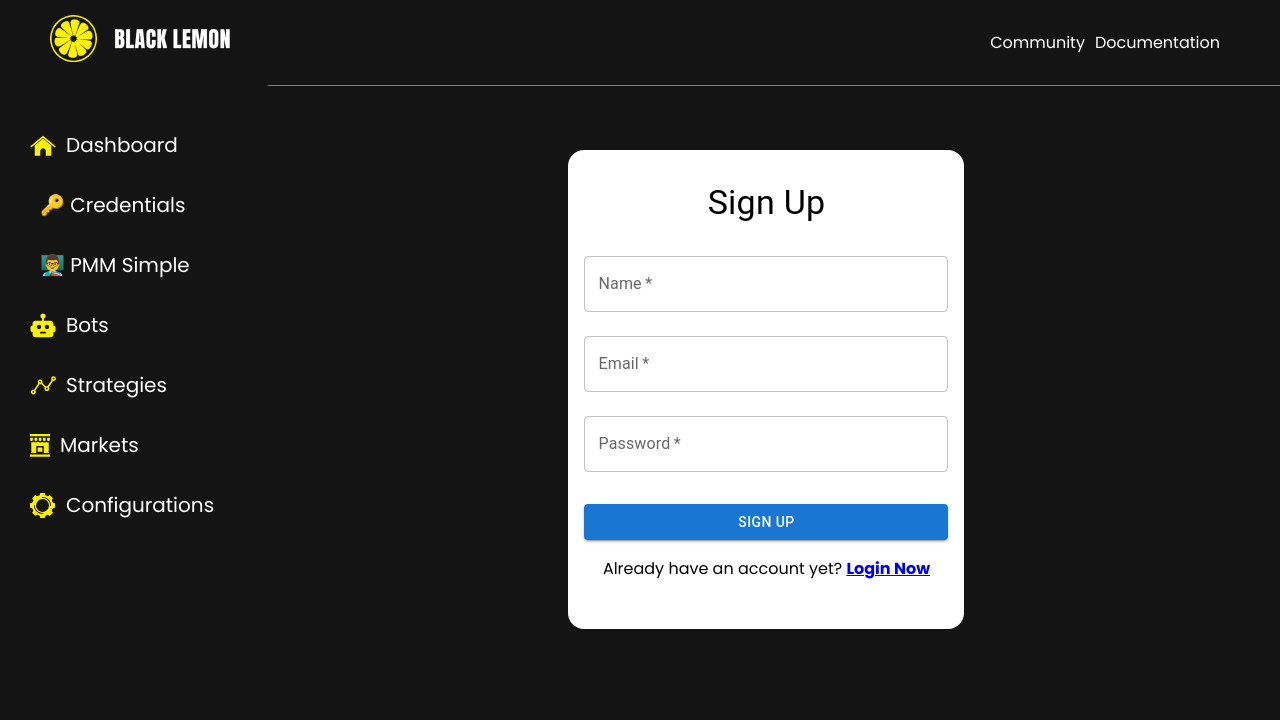
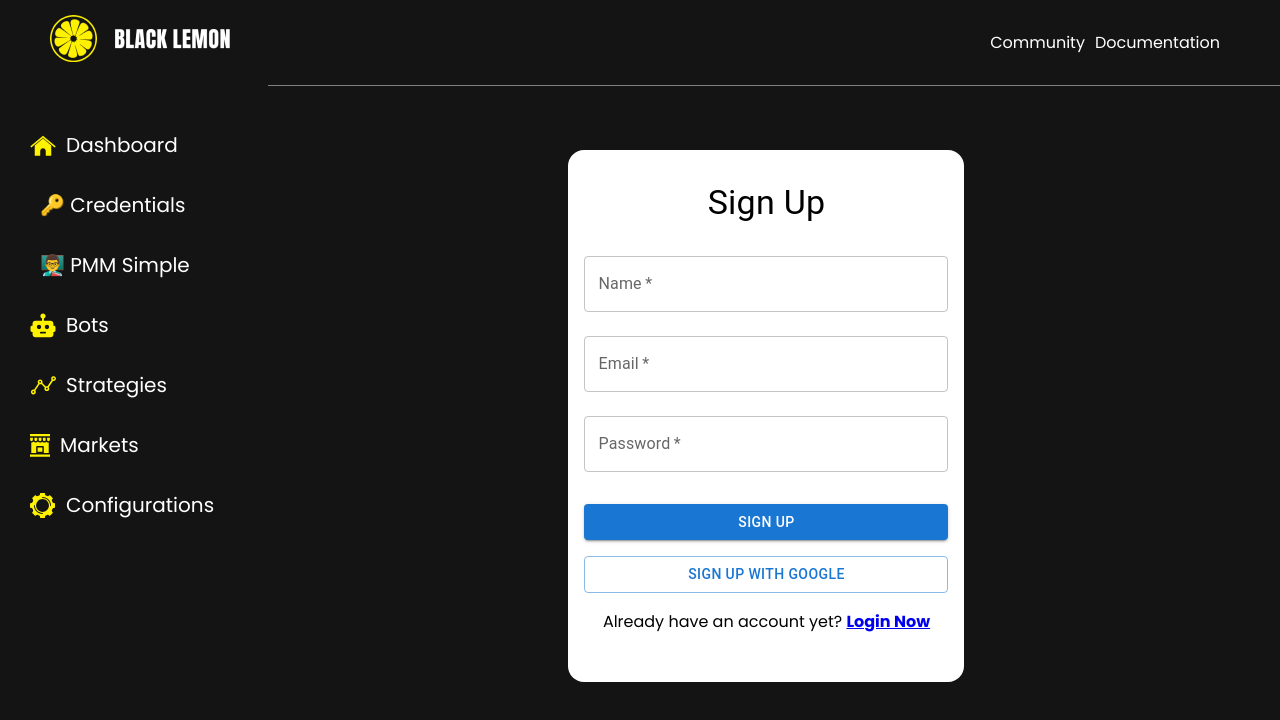
Before and after one commit to mohit49/blacklemon, a React (Vite) app: page /signup in a window 1280 px wide. Shown: the top 720 px of the page. Built offline with nearby package versions, Linux system fonts and the light colour scheme.

Commit message:
feat: singup

```diff
--- a/src/components/Signup.jsx
+++ b/src/components/Signup.jsx
@@ -24,6 +24,10 @@ function Signup() {
       setError(err.response?.data?.error || 'Signup failed');
       setSuccess('');
     }
+  };
+
+  const handleGoogleLogin = () => {
+    window.location.href = 'http://localhost:5000/auth/google';
   };
 
   return (
@@ -71,6 +75,14 @@ function Signup() {
           >
             Sign Up
           </Button>
+          <Button
+            onClick={handleGoogleLogin}
+            variant="outlined"
+            fullWidth
+            sx={{ mt: 2 }}
+          >
+            Sign Up with Google
+          </Button>
           <p className='singupNow'>Already have an account yet? <b> <NavLink to="/login">Login Now</NavLink></b> </p>
         </Box>
       </Box>
```
